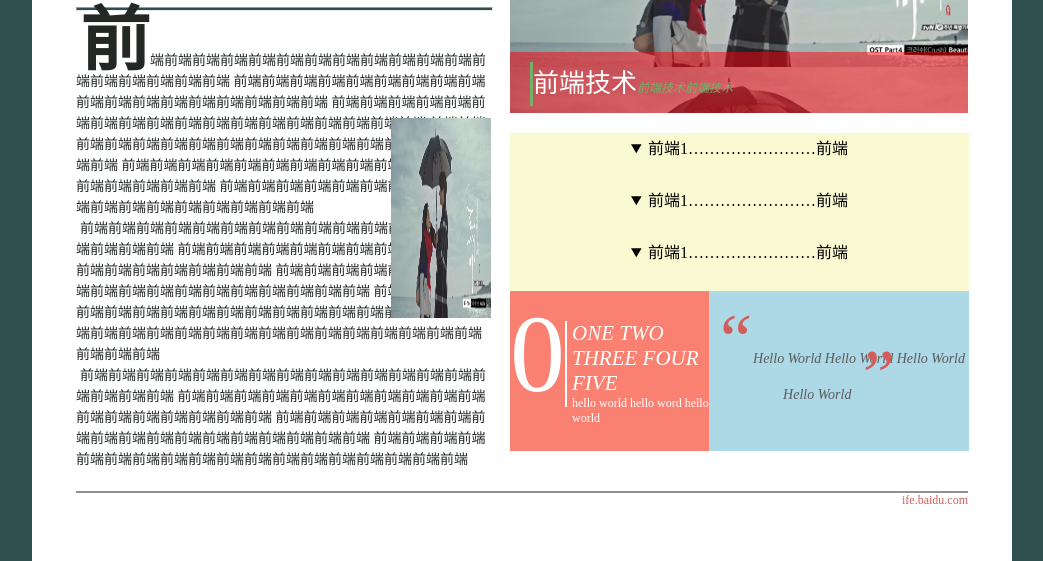
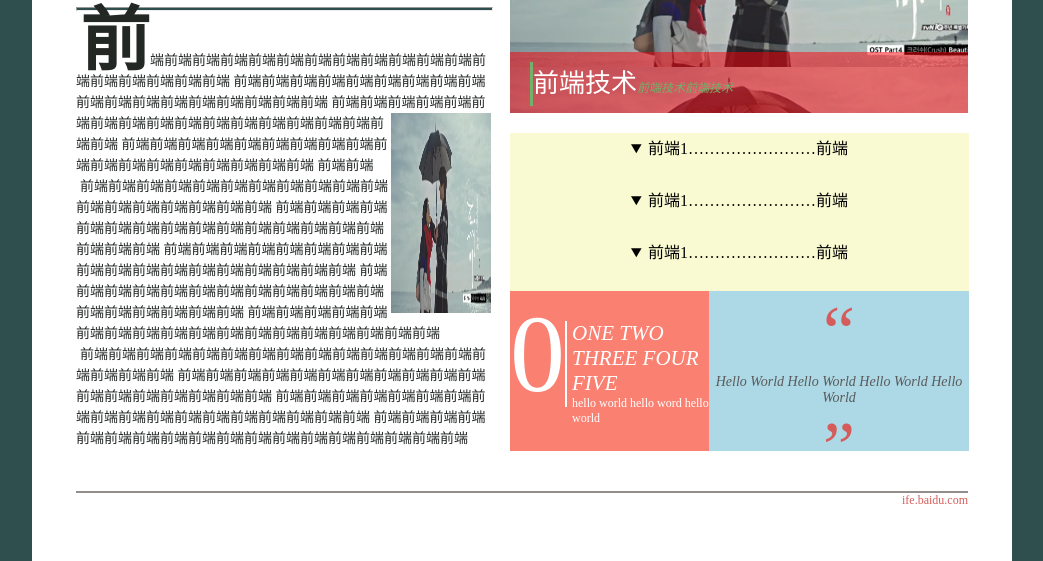
Before and after one commit to zhaoxiaodangit/BaiDuWebPage, a plain HTML site: page 小薇学院/任务六模拟报纸排版/index.html in a window 1280 px wide. Shown: the part 775-1336 px from the top of the page, without its empty margins (118-1161 px from the left). Drawn offline with Linux system fonts and the light colour scheme.

Commit message:
修改图片

```diff
--- a/小薇学院/任务六模拟报纸排版/index.html
+++ b/小薇学院/任务六模拟报纸排版/index.html
@@ -67,8 +67,7 @@
 
 			}
 			#a2left p{text-indent: 4px;}
-			#a2left img{width: 100px;height: 200px;}
-			#a2left div:last-child{position: absolute;right: 0px;top: 300px;}
+			#a2left img{width: 100px;height: 200px;float: right;}
 
 			#a2right{width: 458px;float: right;margin-top: 20px;}
 			#top{
@@ -93,7 +92,7 @@
 				text-align: center;font-family: "黑体";
 			}
 			#bottom .right p{
-				font-size: 14px;font-style: italic;color: #5a5b5b;margin-top: 40px;line-height: 16px;
+				font-size: 14px;font-style: italic;color: #5a5b5b;line-height: 16px;
 			}
 			#bottom .right span{
 				font-size: 72px;color: #D45D5C;
@@ -184,10 +183,9 @@
 						<article id="a2mian">
 							<p><span>前</span>端前端前端前端前端前端前端前端前端前端前端前端前端前端前端前端前端前端
 							前端前端前端前端前端前端前端前端前端前端前端前端前端前端前端前端前端前端
+							前端前端前端前端前端前端前端前端前端前端前端前端前端前端前端<img src="photo.png" alt="" />前端前端前端
 							前端前端前端前端前端前端前端前端前端前端前端前端前端前端前端前端前端前端
-							前端前端前端前端前端前端前端前端前端前端前端前端前端前端前端前端前端前端
-							前端前端前端前端前端前端前端前端前端前端前端前端前端前端前端前端前端前端
-							前端前端前端前端前端前端前端前端前端前端前端前端前端前端前端前端前端前端</p>
+							前端前端</p>
 							<p>前端前端前端前端前端前端前端前端前端前端前端前端前端前端前端前端前端前端
 							前端前端前端前端前端前端前端前端前端前端前端前端前端前端前端前端前端前端
 							前端前端前端前端前端前端前端前端前端前端前端前端前端前端前端前端前端前端
@@ -197,7 +195,7 @@
 							前端前端前端前端前端前端前端前端前端前端前端前端前端前端前端前端前端前端
 							前端前端前端前端前端前端前端前端前端前端前端前端前端前端前端前端前端前端
 							前端前端前端前端前端前端前端前端前端前端前端前端前端前端前端前端前端前端</p>
-							<div><img src="photo.png" alt="" /></div>
+							<!--<div></div>-->
 						</article>
 					</div>
 					<div id="a2right">
@@ -220,7 +218,7 @@
 								</div>
 							</div>
 							<div class="right">
-								<p><span>“</span>Hello World Hello World Hello World Hello World <span>”</span></p>
+								<span>“</span><p>Hello World Hello World Hello World Hello World </p><span>”</span>
 							</div>
 						</div>
 					</div>
```
